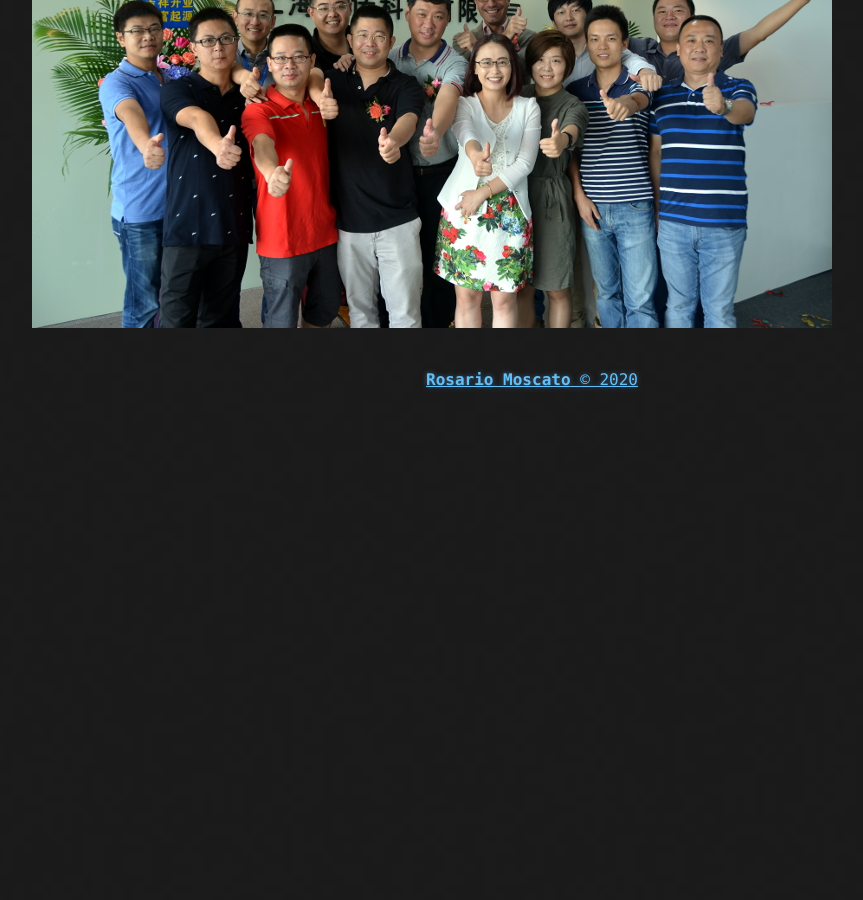
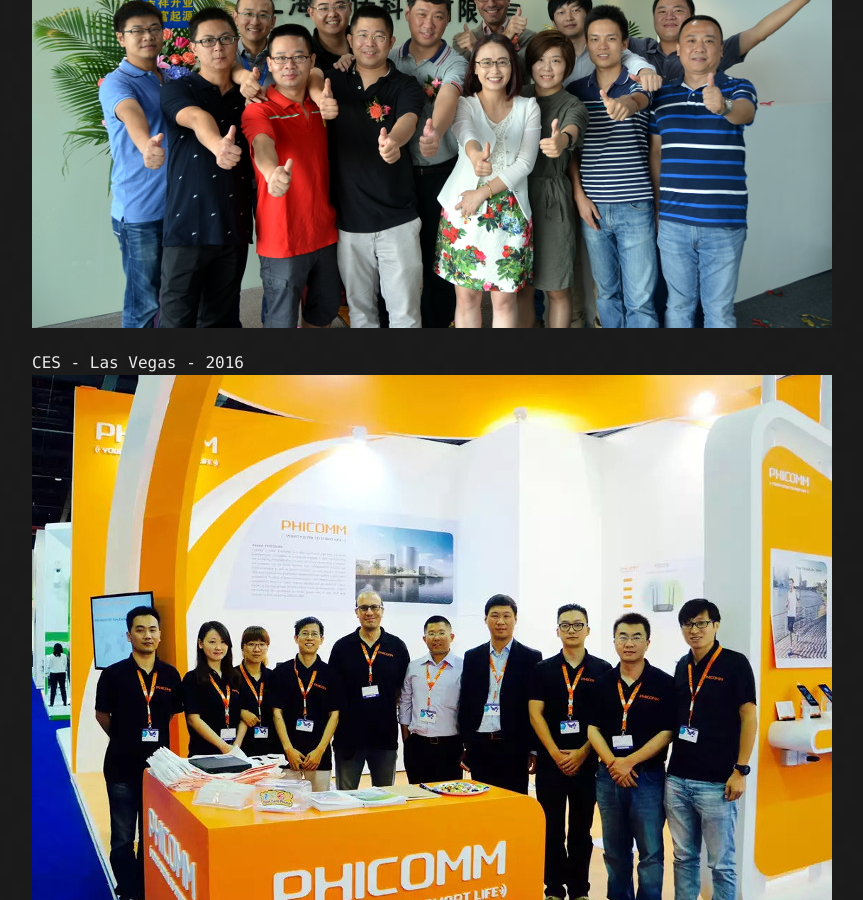
Before and after one commit to rosariomoscato/rosariomoscato.github.io, a Jekyll site: the page built from pictures.md, in a window 1280 px wide and 900 px high, scrolled down 4747 px. Shown: the whole window, without its empty margins (108-971 px from the left). Built offline with Jekyll 4.4.1, drawn with Linux system fonts in a browser that asks for light colours; before the commit the page ends 5152 px from its top, so only the background shows below that.

Commit message:
Update pictures.md

```diff
--- a/pictures.md
+++ b/pictures.md
@@ -22,3 +22,6 @@
 
 Unno Technology - Shanghai - 2016
 ![Unno Technology]({{site.baseurl}}/img/pics/Apertura-UNNO-Set-2016-1.jpg)
+
+CES - Las Vegas - 2016
+![CES]({{site.baseurl}}/img/pics/CES-Las-Vegas-2016.jpg)
```
